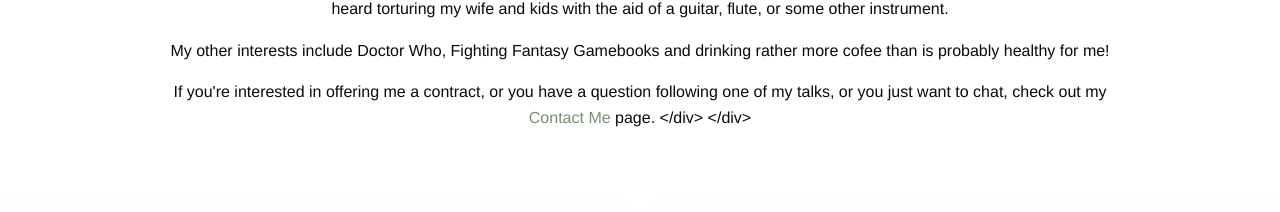
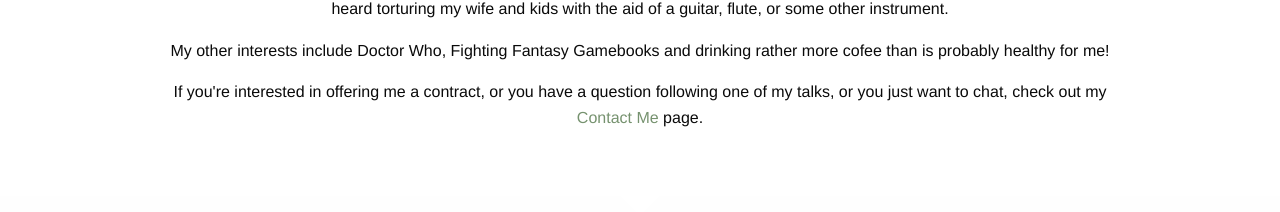
Before and after one commit to madSimonJ/madsimonj.github.io, a Jekyll site: the page built from about.md, in a window 1280 px wide. Shown: the part 1287-1499 px from the top of the page. Built offline with Jekyll 4.4.1, drawn with Linux system fonts in a browser that asks for light colours.

Commit message:
add missing p tag

```diff
--- a/_layouts/default.html
+++ b/_layouts/default.html
@@ -34,7 +34,7 @@
         <li><a href="/appearances">upcoming</a></li>
         <li><a href="/cv">curriculum vitae</a></li>
         <li><a href="/gallery">gallery</a></li>
-        <li><a href="/contact">contact</a></li>
+        <li><a href="/contactme">contact</a></li>
         <li><a href="/blog">blog</a></li>
       </ul>
     </section>
--- a/about.md
+++ b/about.md
@@ -17,6 +17,6 @@ layout: default
 	<p>I've worked previously for Cap Gemini, The Works, ProtoLabs and EuroFins Scientific, but these days I'm a self-employed contractor.  I'd like to imagine myself as a gun for hire, drifting into town, cleaning up all the problems, then riding off into the sunset</p>
 	<p>Aside from coding, I'm a fairly keen amateur musician (my enthusiasm probably far outstretches my ability, however) and can often be heard torturing my wife and kids with the aid of a guitar, flute, or some other instrument.  </p>
 	<p>My other interests include Doctor Who, Fighting Fantasy Gamebooks and drinking rather more cofee than is probably healthy for me!</p>
-	<p>If you're interested in offering me a contract, or you have a question following one of my talks, or you just want to chat, check out my <a href="/contactme">Contact Me</a> page.
+	<p>If you're interested in offering me a contract, or you have a question following one of my talks, or you just want to chat, check out my <a href="/contactme">Contact Me</a> page.</p>
   </div>
 </div>
```
